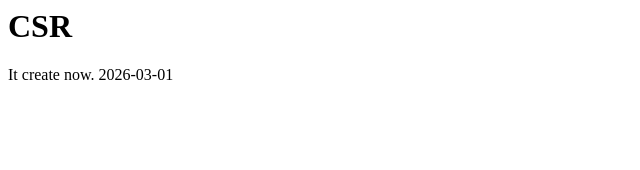
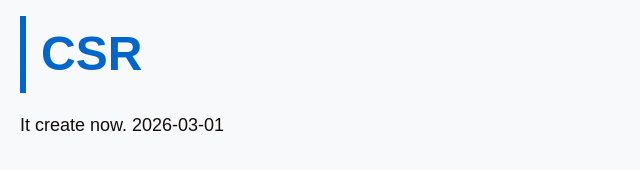
Before and after one commit to excsr/excsr.github.io, a plain HTML site: page index.html in a window 1280 px wide. Shown: the whole page, without its empty margins (0-640 px from the left). Drawn offline with Linux system fonts and the light colour scheme.

Commit message:
Update index.html

```diff
--- a/index.html
+++ b/index.html
@@ -1,6 +1,7 @@
 <html>
   <head>
     <title>csr - Main</title>
+    <link rel="stylesheet" href="css/css-main.css">
   </head>
   <body>
     <h1>CSR</h1>
```
